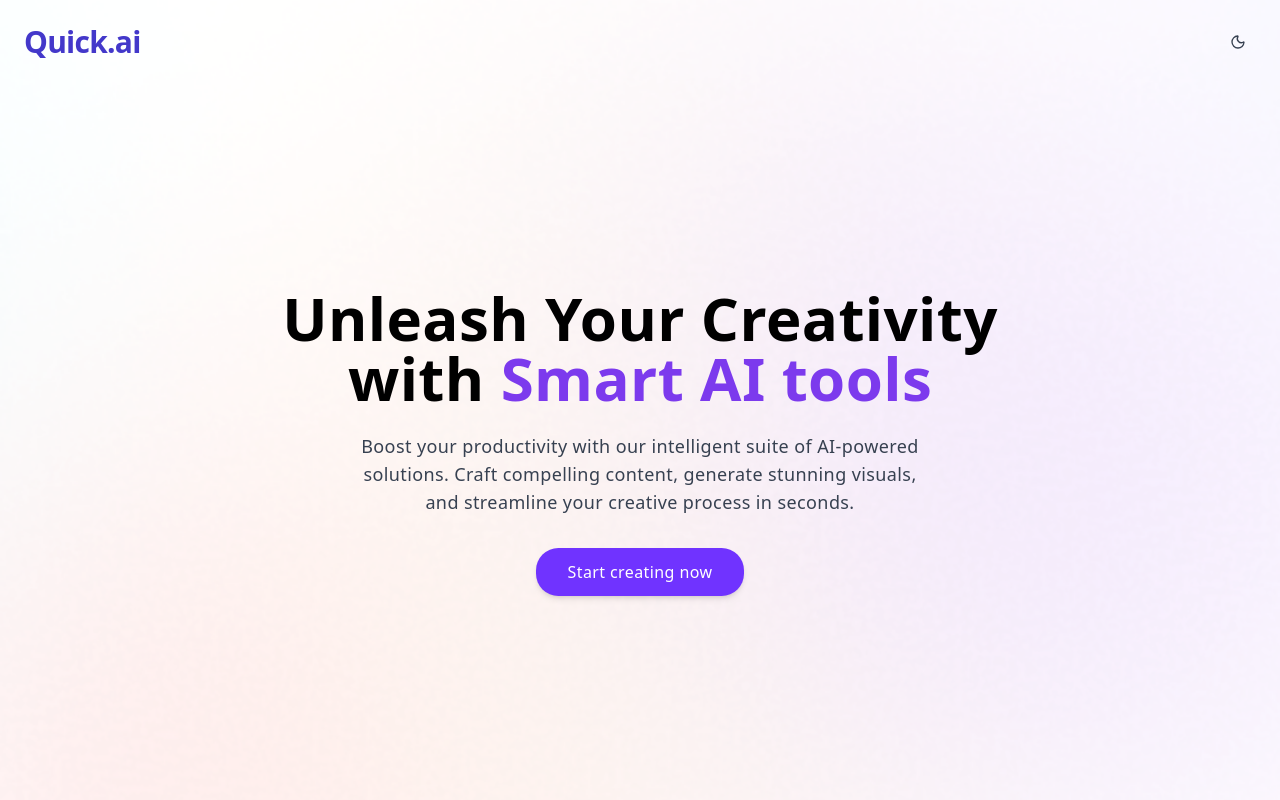
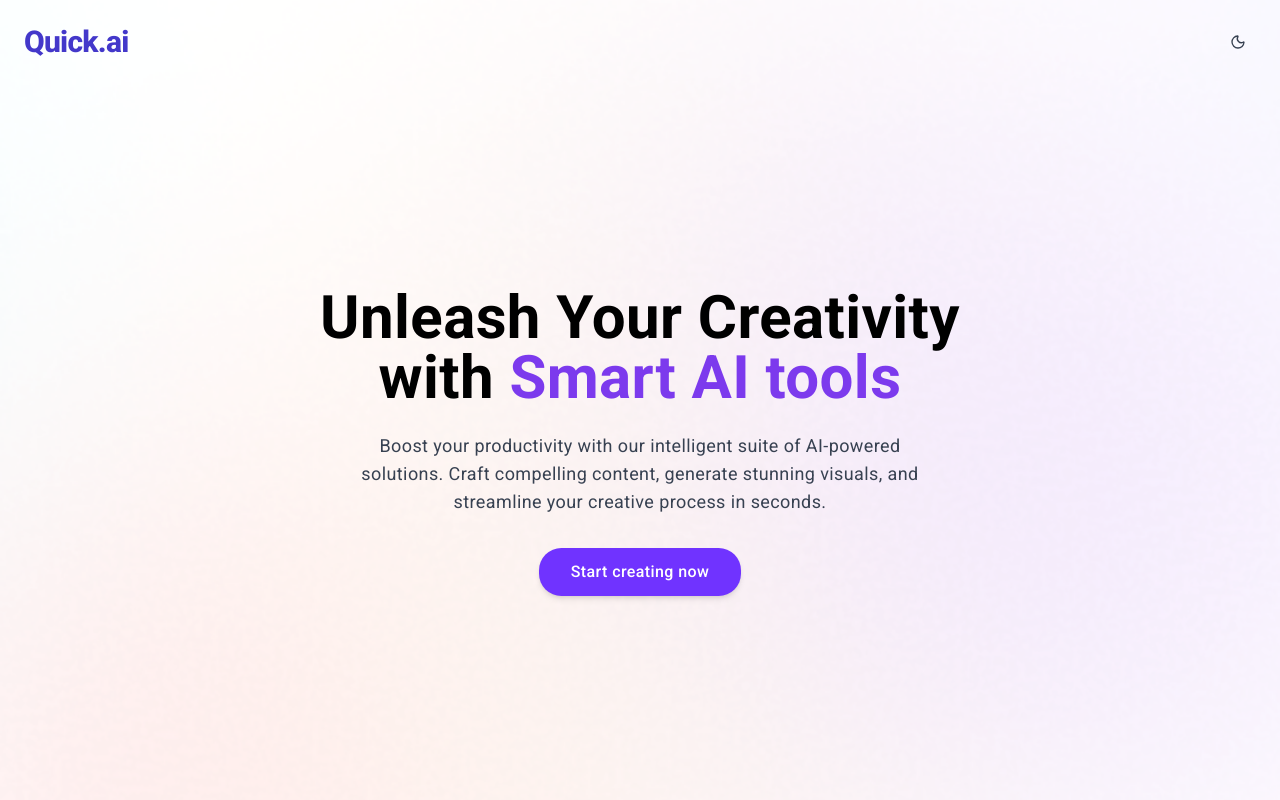
Before and after one commit to KarthikSapaliga/Promptcraft.ai, a React (Vite) app: page / in a window 1280 px wide. Shown: the top 800 px of the page. Built offline with nearby package versions, Linux system fonts and the light colour scheme.

Commit message:
style: include the roboto font and apply it globally

```diff
--- a/src/index.css
+++ b/src/index.css
@@ -1,3 +1,5 @@
+@import url('https://fonts.googleapis.com/css2?family=Roboto:ital,wght@0,100..900;1,100..900&display=swap');
+
 @tailwind base;
 @tailwind components;
 @tailwind utilities;
@@ -116,7 +118,7 @@
 
 @layer base {
     * {
-        @apply border-border;
+        @apply border-border font-roboto;
     }
     body {
         @apply bg-background text-foreground;
--- a/tailwind.config.js
+++ b/tailwind.config.js
@@ -50,7 +50,10 @@
   				'4': 'hsl(var(--chart-4))',
   				'5': 'hsl(var(--chart-5))'
   			}
-  		}
+  		},
+		fontFamily: {
+        	roboto: ['Roboto', 'sans-serif'],
+		},
   	}
   },
   plugins: [require("tailwindcss-animate")],
```
